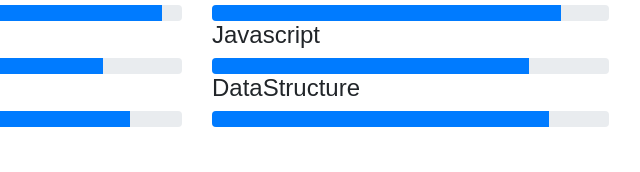
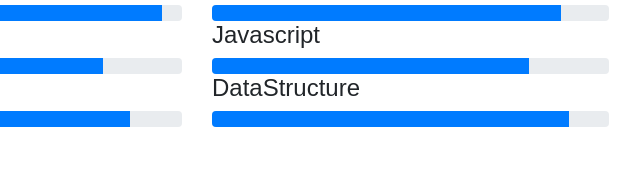
Before and after one commit to suryakumarG/suryakumar.github.io, a plain HTML site: page index.html in a window 1280 px wide. Shown: the part 1017-1189 px from the top of the page, 443-1083 px from the left. Drawn offline with nearby package versions, Linux system fonts and the light colour scheme.

Commit message:
Update index.html

```diff
--- a/index.html
+++ b/index.html
@@ -175,7 +175,7 @@
 			<div class="col-sm-3 col-md-3 col-lg-3 col-xl-4">
 			<h4>DataStructure</h4>
             <div class="progress">
-                <div class="progress-bar" role="progressbar" aria-valuenow="85" aria-valuemin="0" aria-valuemax="100" style="width:85%">
+                <div class="progress-bar" role="progressbar" aria-valuenow="90" aria-valuemin="0" aria-valuemax="100" style="width:90%">
                 </div>
             </div>
 			</div>
```
